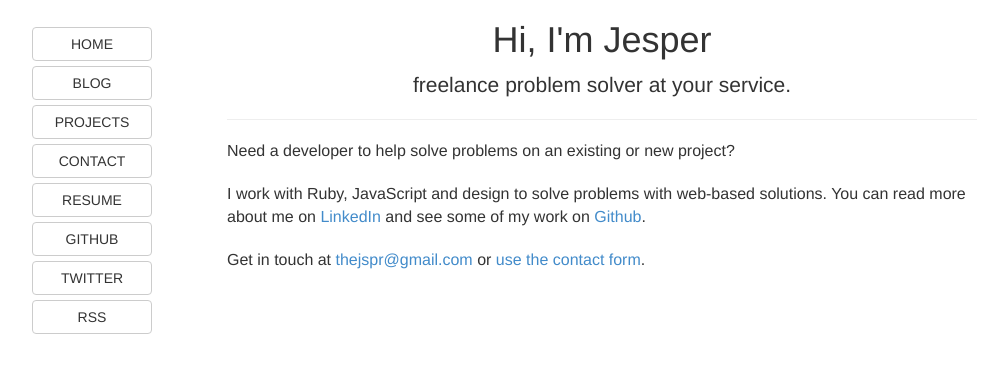
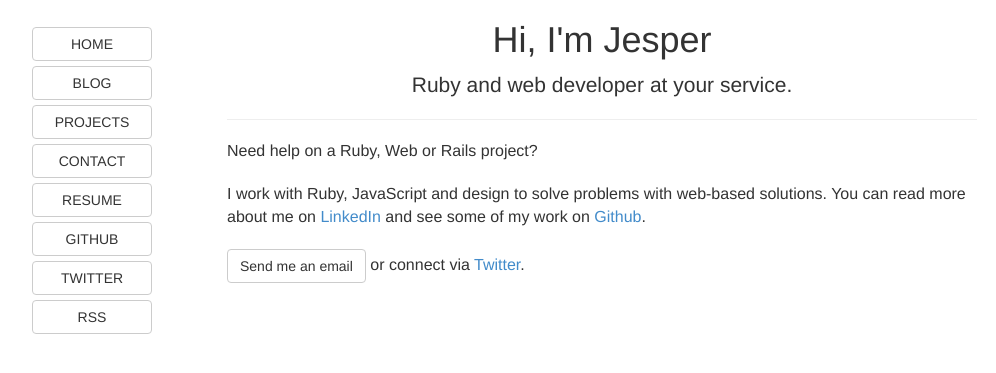
Before and after one commit to thejspr/thejspr.com, a Jekyll site: the page built from index.html, in a window 1280 px wide. Shown: the top 373 px of the page, without its empty margins (38-1034 px from the left). Built offline with Jekyll 4.4.1, drawn with Linux system fonts in a browser that asks for light colours.

Commit message:
Remove form and change copy in landing page

```diff
--- a/index.html
+++ b/index.html
@@ -7,13 +7,13 @@ title: Thejspr
   <h1 class="text-center">Hi, I'm Jesper</h1>
 
   <p class="lead text-center">
-    freelance problem solver at your service.
+    Ruby and web developer at your service.
   </p>
 
   <hr>
 
   <p>
-    Need a developer to help solve problems on an existing or new project?
+    Need help on a Ruby, Web or Rails project?
   </p>
 
   <p>
@@ -23,39 +23,7 @@ title: Thejspr
   </p>
 
   <p>
-    Get in touch at
-    <a href='mailto:thejspr@gmail.com'>thejspr@gmail.com</a>
-    or
-    <a href="#" title="Open contact form" id="js-form-open">use the contact form</a>.
+    <a href='mailto:thejspr@gmail.com' class='btn btn-default'>Send me an email</a>
+    or connect via <a href="https://www.twitter.com/thejspr">Twitter</a>.
   </p>
-
-  <p class="hidden" id="js-thank-you">
-    Thank you for your message, I'll reply as soon as possible.
-
-    Have a nice day!
-  </p>
-
-  <div class="contact-form hidden" id="js-contact-form">
-    <form action="https://formkeep.com/f/7f0c9e56b3c0" method="POST" role="form">
-      <div class="form-group">
-        <input type="text" name="email" required placeholder="Your email" class="form-control">
-      </div>
-      <div class="form-group">
-        <textarea name="message" rows="4" class="form-control" required placeholder="Message"></textarea>
-      </div>
-      <div class="form-group">
-        <input type="submit" class="btn btn-default" value="Send message">
-      </div>
-    </form>
-  </div>
-
-  <script>
-    document.getElementById('js-form-open').onclick = function() {
-      document.getElementById('js-contact-form').className = 'contact-form';
-    }
-
-    if (window.location.search.indexOf('thank=you') !== -1) {
-      document.getElementById('js-thank-you').className = 'alert alert-success';
-    }
-  </script>
 </div>
```
